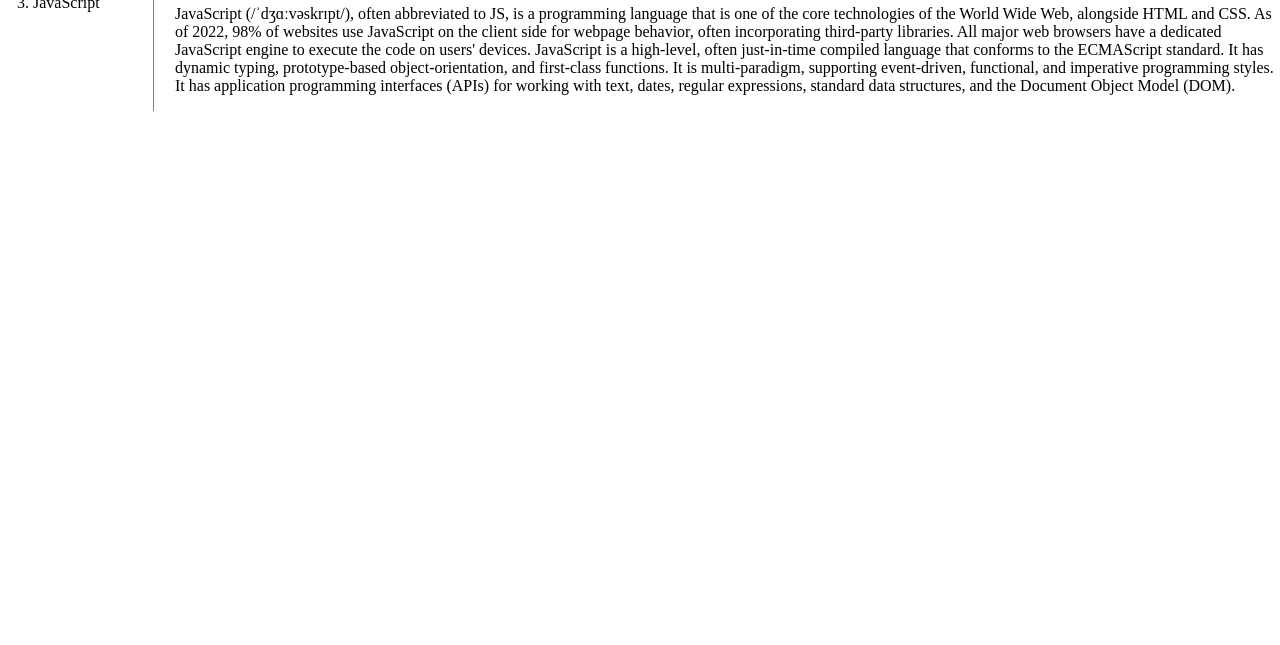
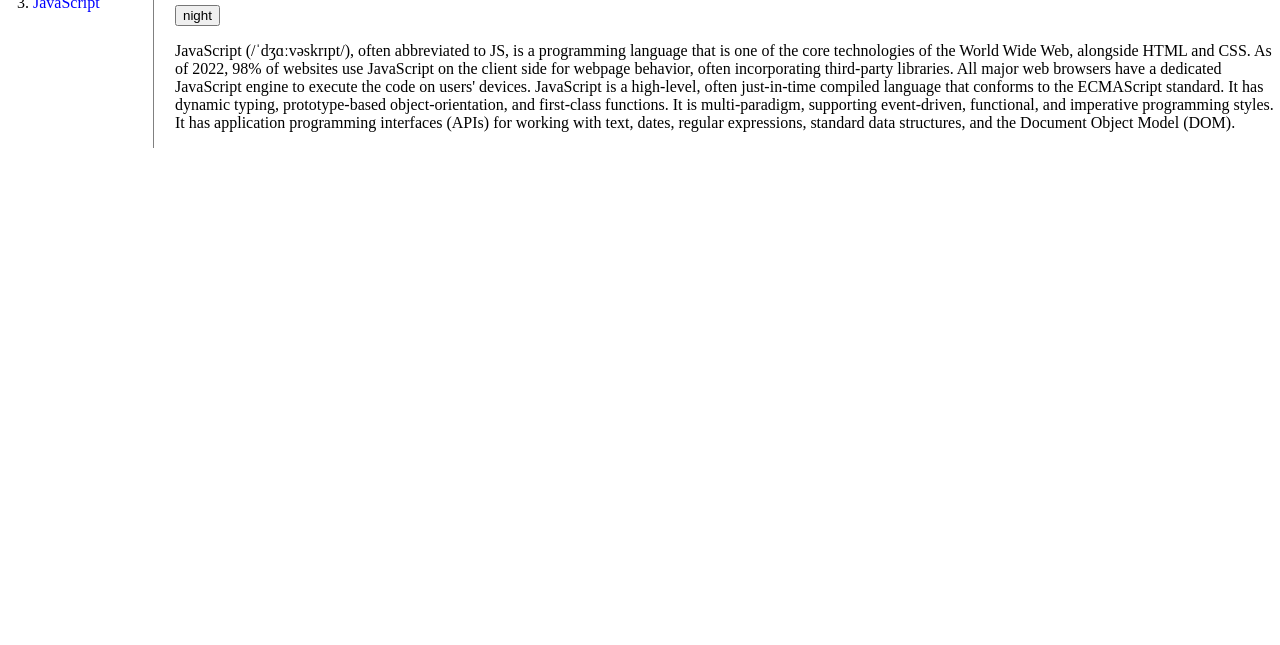
Before and after one commit to composure0202/my-first-web-site, a plain HTML site: page 3.html in a window 1280 px wide. Shown: the part 155-800 px from the top of the page. Drawn offline with Linux system fonts and the light colour scheme; a script that the page names is missing.

Commit message:
야간모드 추가

```diff
--- a/3.html
+++ b/3.html
@@ -16,16 +16,16 @@
       body{
         margin:0;
       }
-      a {
-        color:black;
-        text-decoration: none;
-      }
       h1 {
         font-size:45px;
         text-align: center;
         border-bottom:1px solid gray;
         margin:0;
         padding:20px;
+      }
+      a {
+        color: blue;
+        text-decoration: none;
       }
       ol{
         border-right:1px solid gray;
@@ -57,7 +57,7 @@
     </style>
 
   </head>
-  <body>
+  <body style="backgroundColor:black;">
     <h1><a href="index.html">WEB</a></h1>
       <div id="grid">
       <ol>
@@ -67,6 +67,17 @@
       </ol>
       <div id="article">
       <h2>JavaScript</h2>
+      <input id="night_day" type="button" value="night" onclick="
+  if(document.querySelector('#night_day').value === 'night'){
+    document.querySelector('body').style.backgroundColor = 'black';
+    document.querySelector('body').style.color = 'white';
+    document.querySelector('#night_day').value = 'day';
+  } else {
+    document.querySelector('body').style.backgroundColor = 'white';
+    document.querySelector('body').style.color = 'black';
+    document.querySelector('#night_day').value = 'night';
+  }
+">
       <p>JavaScript (/ˈdʒɑːvəskrɪpt/), often abbreviated to JS, is a programming language that is one of the core technologies of the World Wide Web, alongside HTML and CSS. As of 2022, 98% of websites use JavaScript on the client side for webpage behavior, often incorporating third-party libraries. All major web browsers have a dedicated JavaScript engine to execute the code on users' devices. JavaScript is a high-level, often just-in-time compiled language that conforms to the ECMAScript standard. It has dynamic typing, prototype-based object-orientation, and first-class functions. It is multi-paradigm, supporting event-driven, functional, and imperative programming styles. It has application programming interfaces (APIs) for working with text, dates, regular expressions, standard data structures, and the Document Object Model (DOM).</p>
     </div>
   </div>
```
Also changed, not shown: 1.html (+13 -1 lines), 2.html (+12 -1 lines), index.html (+13 -1 lines). Lines whose indentation alone changed are shown as unchanged.
